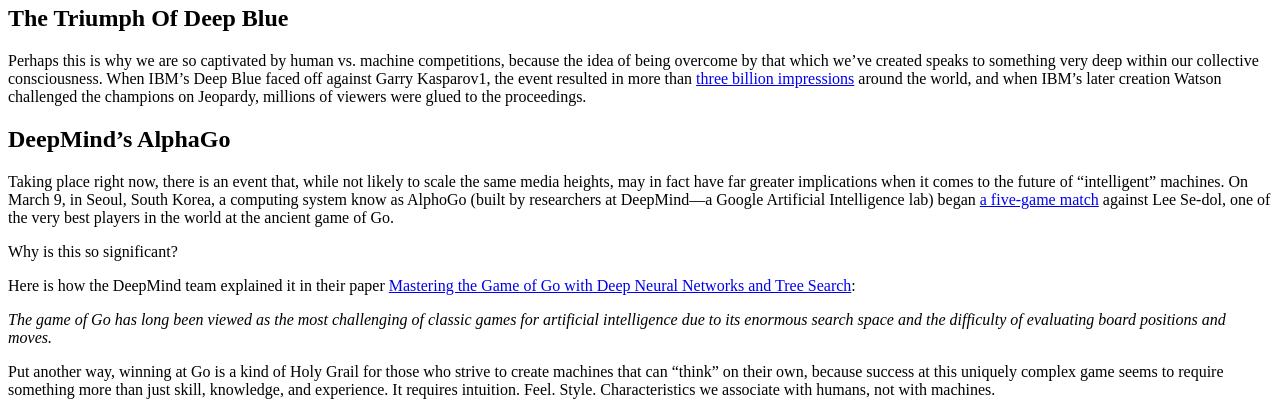
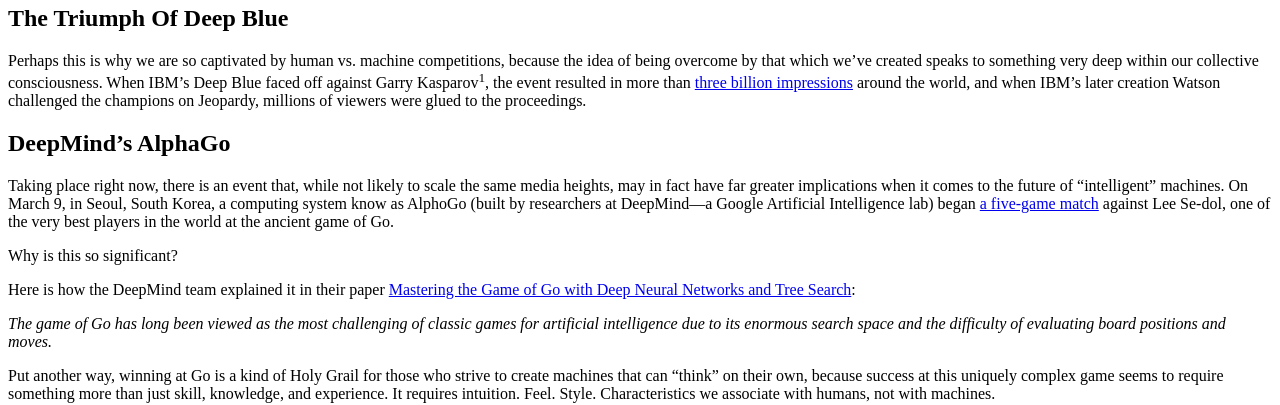
Before and after one commit to marisajense/Mockup-to-Article, a plain HTML site: page index.html in a window 1280 px wide. Shown: the part 594-999 px from the top of the page. Drawn offline with Linux system fonts and the light colour scheme.

Commit message:
added sup and changed em

```diff
--- a/index.html
+++ b/index.html
@@ -26,7 +26,7 @@
 
     <p>
       Perhaps this is why we are so captivated by human vs. machine competitions, because the idea of being overcome by that which we’ve created speaks to something very deep within our collective consciousness.
-      When IBM’s Deep Blue faced off against Garry Kasparov1, the event resulted in more than <a href="http://www-03.ibm.com/ibm/history/ibm100/us/en/icons/deepblue/">three billion impressions</a> around the world, and when IBM’s later creation Watson challenged the champions on Jeopardy, millions of viewers were glued to the proceedings.
+      When IBM’s Deep Blue faced off against Garry Kasparov<sup>1</sup>, the event resulted in more than <a href="http://www-03.ibm.com/ibm/history/ibm100/us/en/icons/deepblue/">three billion impressions</a> around the world, and when IBM’s later creation Watson challenged the champions on Jeopardy, millions of viewers were glued to the proceedings.
     </p>
 
   <h2>DeepMind’s AlphaGo</h2>
@@ -42,7 +42,7 @@
       Here is how the DeepMind team explained it in their paper <a href="http://airesearch.com/wp-content/uploads/2016/01/deepmind-mastering-go.pdf">Mastering the Game of Go with Deep Neural Networks and Tree Search</a>:
     </p>
     <p>
-      <i>The game of Go has long been viewed as the most challenging of classic games for artificial intelligence due to its enormous search space and the difficulty of evaluating board positions and moves.</i>
+      <em>The game of Go has long been viewed as the most challenging of classic games for artificial intelligence due to its enormous search space and the difficulty of evaluating board positions and moves.</em>
     </p>
     <p>
       Put another way, winning at Go is a kind of Holy Grail for those who strive to create machines that can “think” on their own, because success at this uniquely complex game seems to require something more than just skill, knowledge, and experience. It requires intuition. Feel. Style. Characteristics we associate with humans, not with machines.
```
